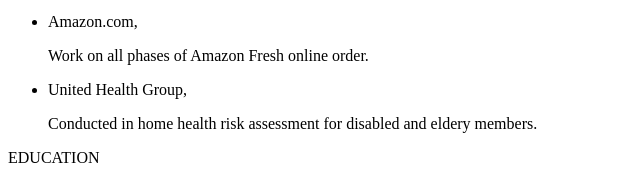
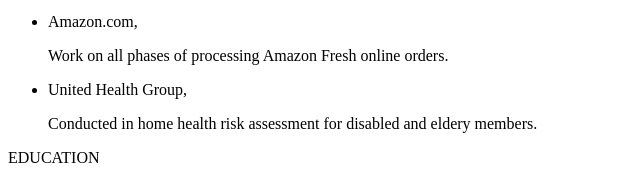
Before and after one commit to tuankthai/resume, a plain HTML site: page index.html in a window 1280 px wide. Shown: the part 291-471 px from the top of the page, 0-640 px from the left. Drawn offline with Linux system fonts and the light colour scheme.

Commit message:
fix amazon  job

```diff
--- a/index.html
+++ b/index.html
@@ -20,7 +20,7 @@
     <div>EMPLOYMENT</div>
     <ul>
         <li>Amazon.com, </li>
-        <p>Work on all phases of Amazon Fresh online order.</p>
+        <p>Work on all phases of processing Amazon Fresh online orders.</p>
         <li>United Health Group,</li>
         <p>Conducted in home health risk assessment for disabled and eldery members.</p>
     </ul>
```
